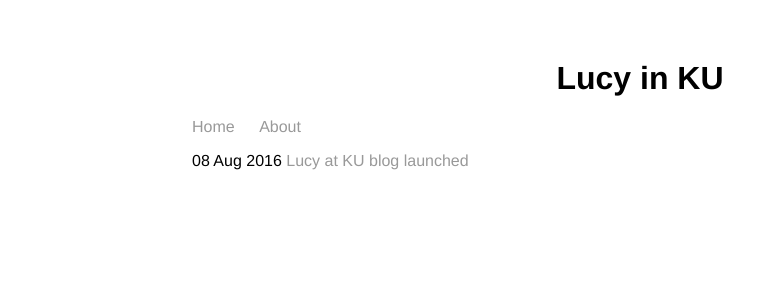
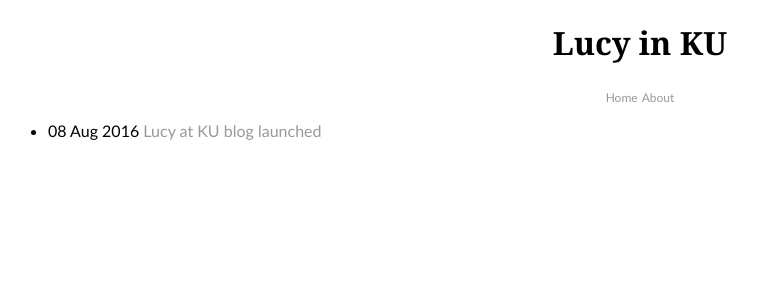
Before and after one commit to lucychian/cphlucy, a Jekyll site: the page built from index.html, in a window 1280 px wide. Shown: the top 300 px of the page, without its empty margins (0-759 px from the left). Built offline with Jekyll 4.4.1, drawn with Linux system fonts in a browser that asks for light colours.

Commit message:
Fix post linking from home page

```diff
--- a/_layouts/default.html
+++ b/_layouts/default.html
@@ -1,7 +1,7 @@
 <!DOCTYPE html>
     <html>
         <head>
-            <title>{{ page.title }}</title>
+            <title>Lucy at KU</title>
             <!-- link to main stylesheet -->
             {% include header.html %}
             <h1> {{ page.title }} </h1>
--- a/css/main.css
+++ b/css/main.css
@@ -1,17 +1,20 @@
 body {
-    margin: 60px auto;
-    width: 70%;
+    font-family: 'Optima', 'Segoe UI' ,'Helvetica', 'Sans-Serif';
 }
 
-ul {
-    font-family:'Helvetica', 'Arial', 'Sans-Serif';
+nav {
+    text-align: center;
+}
+
+nav ul {
+    font-family: 'Optima', 'Segoe UI' ,'Helvetica', 'Sans-Serif';
     padding: 0px;
     list-style: none;
 }
 
-ul li {
+nav ul li {
     display: inline;
-    margin-right: 20px;
+    font-size: 12px;
 }
 
 a {
@@ -25,14 +28,19 @@
 
 h1 {
     text-align: center;
-    font-family:'Helvetica', 'Arial', 'Sans-serif';
+    font-family: 'Georgia','Serif';
 }
 
 h2 {
-    font-family:'Helvetica', 'Arial', 'Sans-serif';
+    font-family: 'Optima', 'Segoe UI' ,'Helvetica', 'Sans-Serif';
 }
 
 p {
     color: #333;
     font-family:'Helvetica', 'Arial', 'Sans-serif';
 }
+
+#container {
+    margin: 60px auto;
+    width: 70%;
+}
--- a/index.html
+++ b/index.html
@@ -5,7 +5,9 @@
 
 <ul class="posts">
     {% for post in site.posts %}
-        <li><span>{{ post.date | date_to_string }} </span>
-        <a href="{{ post.url }}" title="{{ post.title }}"> {{ post.title }} </a></li>
+        <li>
+        <span>{{ post.date | date_to_string }} </span>
+        <a href="{{ site.baseurl }}{{ post.url }}" title="{{ post.title }}"> {{ post.title }} </a>
+        </li>
     {% endfor %}
 </ul>
```
Also changed, not shown: _layouts/post.html (+5 -3 lines).
